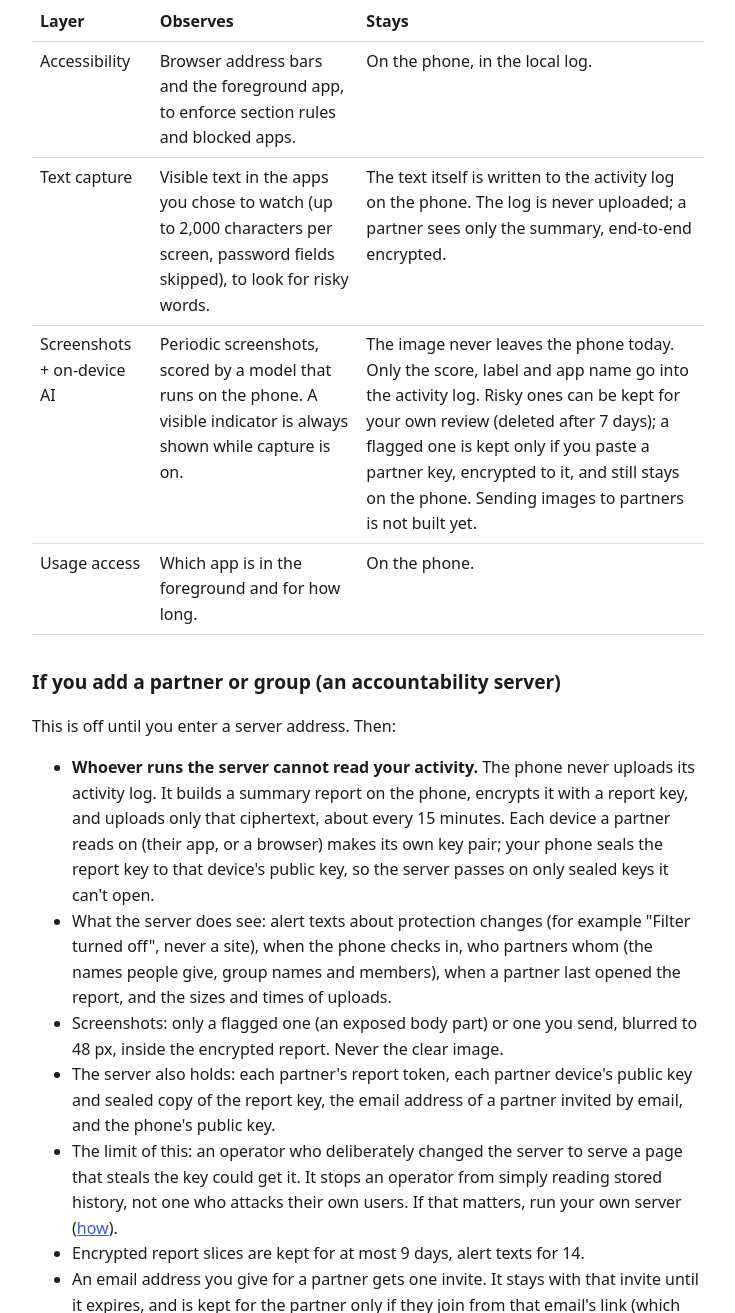
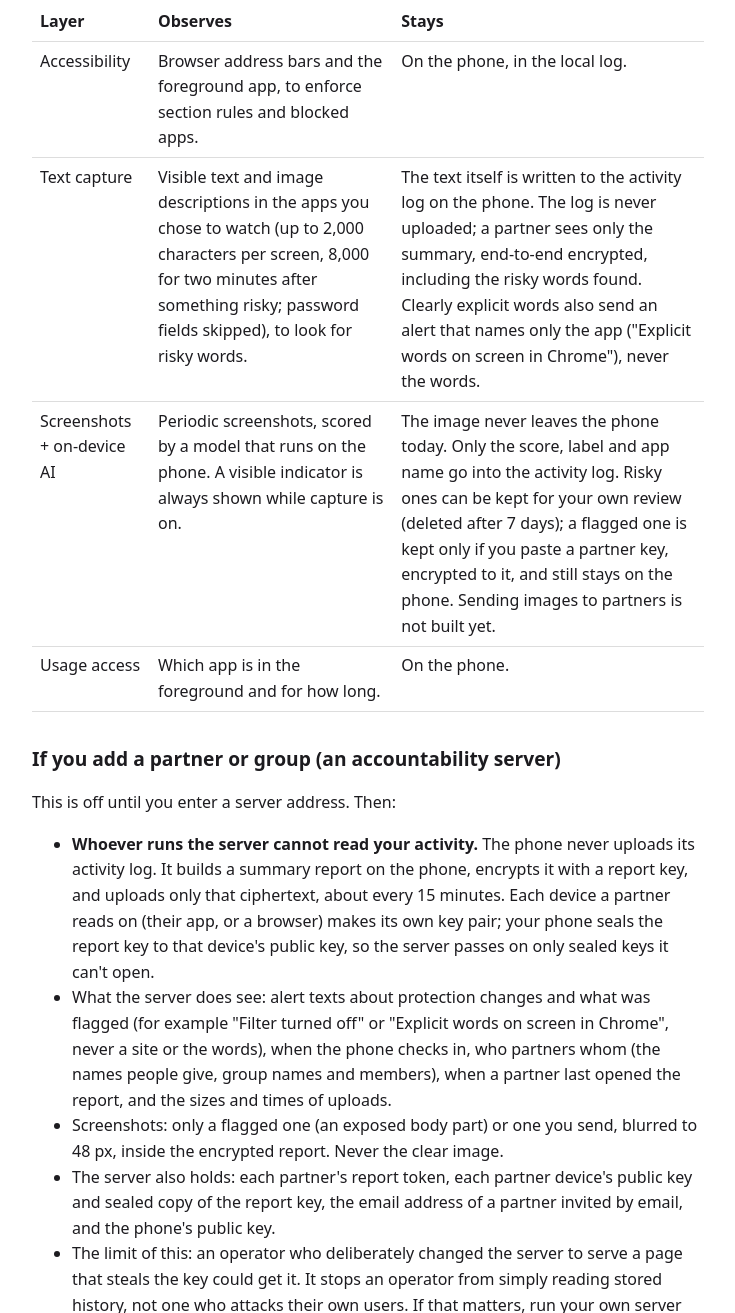
Before and after one commit to flyboy-byte/focusfence, a plain HTML site: page docs/site/privacy.html in a window 1280 px wide. Shown: the part 459-1772 px from the top of the page, without its empty margins (272-1007 px from the left). Drawn offline with Linux system fonts and the light colour scheme.

Commit message:
docs: README, STATE, CLAUDE.md and privacy page current with 3.1.5; downloads badge; CI permissions; 2026-11-27 audit (#162)
README: downloads badge, plan 17 rows, privacy row for text alerts, sampling and word-list limitations. STATE status
block rewritten (it was two days stale). CLAUDE.md: screen text and picture checks. Privacy page: text alerts name the
app, never the words. android.yml read-only token; release action pinned to a commit. Audit notes in plan 15.


Claude-Session: https://claude.ai/code/session_017HNT3ZiXY9A74jzGiUehs8

Co-authored-by: Claude Opus 5.5 <noreply@anthropic.com>

```diff
--- a/docs/site/privacy.html
+++ b/docs/site/privacy.html
@@ -9,7 +9,7 @@
 <table>
 <tr><th>Layer</th><th>Observes</th><th>Stays</th></tr>
 <tr><td>Accessibility</td><td>Browser address bars and the foreground app, to enforce section rules and blocked apps.</td><td>On the phone, in the local log.</td></tr>
-<tr><td>Text capture</td><td>Visible text in the apps you chose to watch (up to 2,000 characters per screen, password fields skipped), to look for risky words.</td><td>The text itself is written to the activity log on the phone. The log is never uploaded; a partner sees only the summary, end-to-end encrypted.</td></tr>
+<tr><td>Text capture</td><td>Visible text and image descriptions in the apps you chose to watch (up to 2,000 characters per screen, 8,000 for two minutes after something risky; password fields skipped), to look for risky words.</td><td>The text itself is written to the activity log on the phone. The log is never uploaded; a partner sees only the summary, end-to-end encrypted, including the risky words found. Clearly explicit words also send an alert that names only the app ("Explicit words on screen in Chrome"), never the words.</td></tr>
 <tr><td>Screenshots + on-device AI</td><td>Periodic screenshots, scored by a model that runs on the phone. A visible indicator is always shown while capture is on.</td><td>The image never leaves the phone today. Only the score, label and app name go into the activity log. Risky ones can be kept for your own review (deleted after 7 days); a flagged one is kept only if you paste a partner key, encrypted to it, and still stays on the phone. Sending images to partners is not built yet.</td></tr>
 <tr><td>Usage access</td><td>Which app is in the foreground and for how long.</td><td>On the phone.</td></tr>
 </table>
@@ -18,7 +18,7 @@
 <p>This is off until you enter a server address. Then:</p>
 <ul>
 <li><strong>Whoever runs the server cannot read your activity.</strong> The phone never uploads its activity log. It builds a summary report on the phone, encrypts it with a report key, and uploads only that ciphertext, about every 15 minutes. Each device a partner reads on (their app, or a browser) makes its own key pair; your phone seals the report key to that device's public key, so the server passes on only sealed keys it can't open.</li>
-<li>What the server does see: alert texts about protection changes (for example "Filter turned off", never a site), when the phone checks in, who partners whom (the names people give, group names and members), when a partner last opened the report, and the sizes and times of uploads.</li>
+<li>What the server does see: alert texts about protection changes and what was flagged (for example "Filter turned off" or "Explicit words on screen in Chrome", never a site or the words), when the phone checks in, who partners whom (the names people give, group names and members), when a partner last opened the report, and the sizes and times of uploads.</li>
 <li>Screenshots: only a flagged one (an exposed body part) or one you send, blurred to 48 px, inside the encrypted report. Never the clear image.</li>
 <li>The server also holds: each partner's report token, each partner device's public key and sealed copy of the report key, the email address of a partner invited by email, and the phone's public key.</li>
 <li>The limit of this: an operator who deliberately changed the server to serve a page that steals the key could get it. It stops an operator from simply reading stored history, not one who attacks their own users. If that matters, run your own server (<a href="server.html">how</a>).</li>
```
Also changed, not shown: 7 other files.
